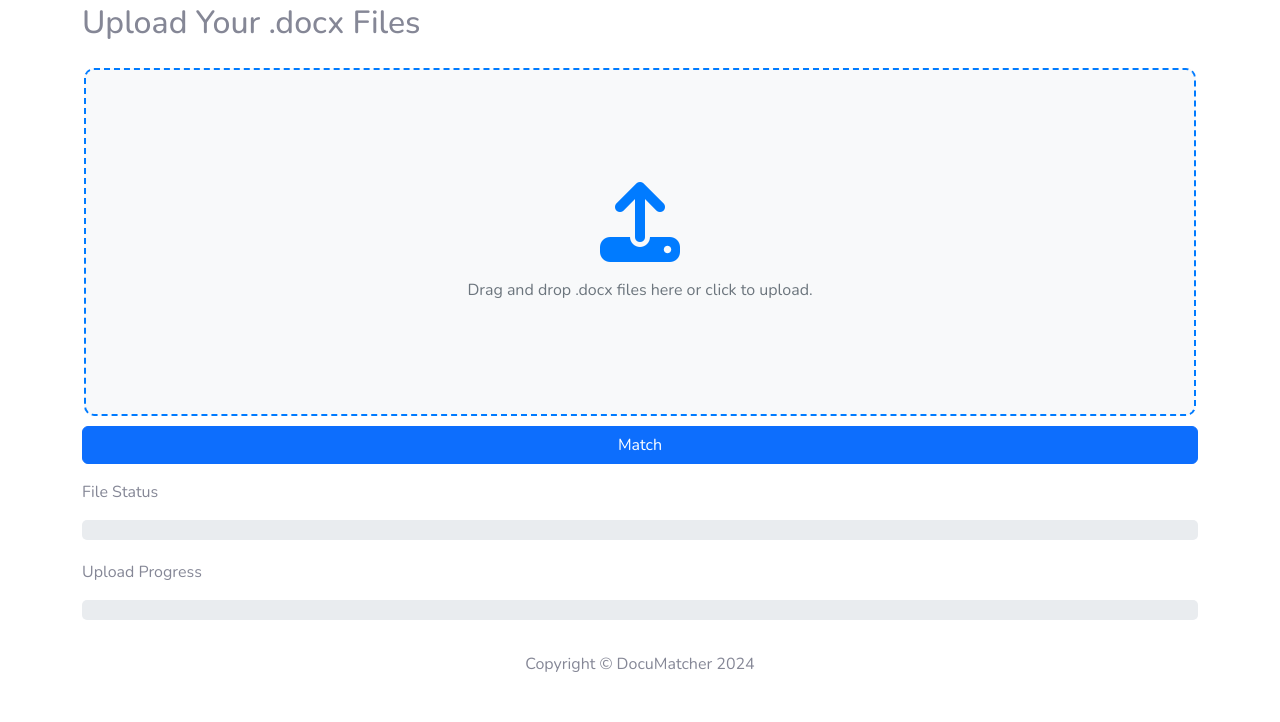
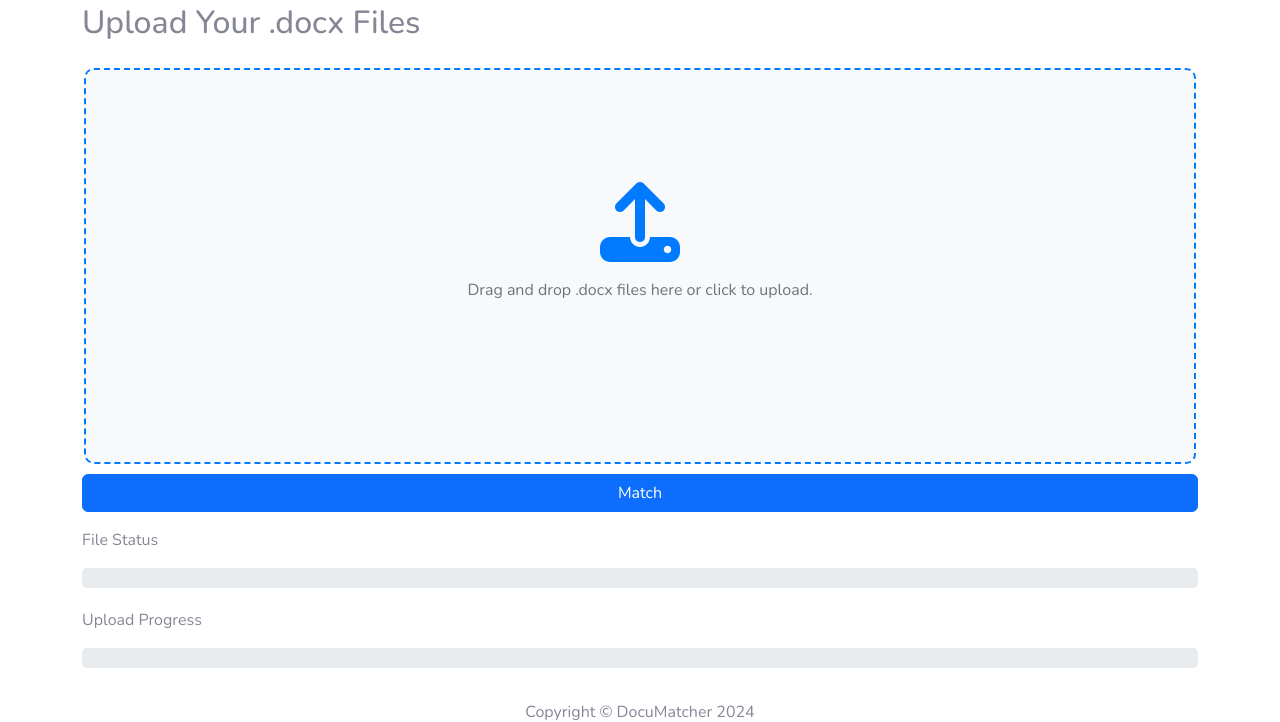
Before and after one commit to normit581/cits3200-proj, a Flask app: page / in a window 1280 px wide. Shown: the part 96-818 px from the top of the page. Before the commit the page ends 768 px from the top, so only its background shows below. Run offline with Flask 3, Linux system fonts and the light colour scheme; some libraries are stand-ins or nearby versions.

Commit message:
Upload Area Fix

```diff
--- a/app/templates/home.html
+++ b/app/templates/home.html
@@ -57,7 +57,7 @@
   <h2 id="upload-header" class="mb-4">Upload Your .docx  Files</h2>
   <form id="match-form" action="{{ url_for('home') }}" method="POST" enctype="multipart/form-data">
     {{ form.hidden_tag() }}
-    <div class="d-flex flex-row">
+    <div class="d-flex flex-row" style="height: 50vh">
       <aside id="file-list" class="flex-column"></aside>
       <div id="drop-zone" class="drop-zone">
         <i class="fa-solid fa-upload fa-5x mb-3 d-block"></i>
```
